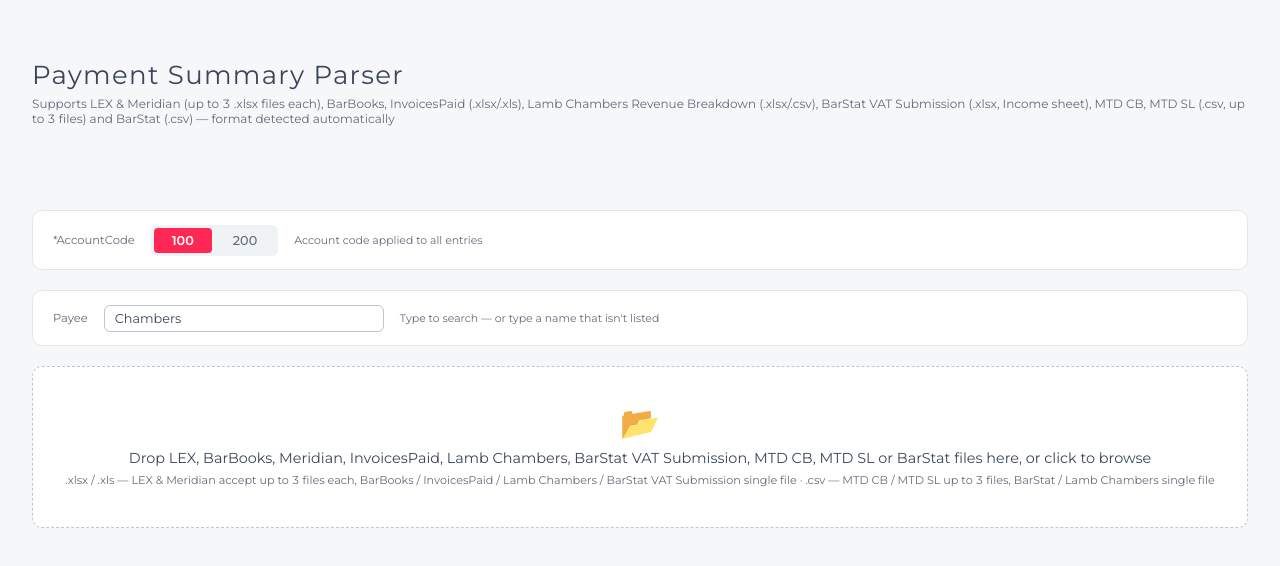
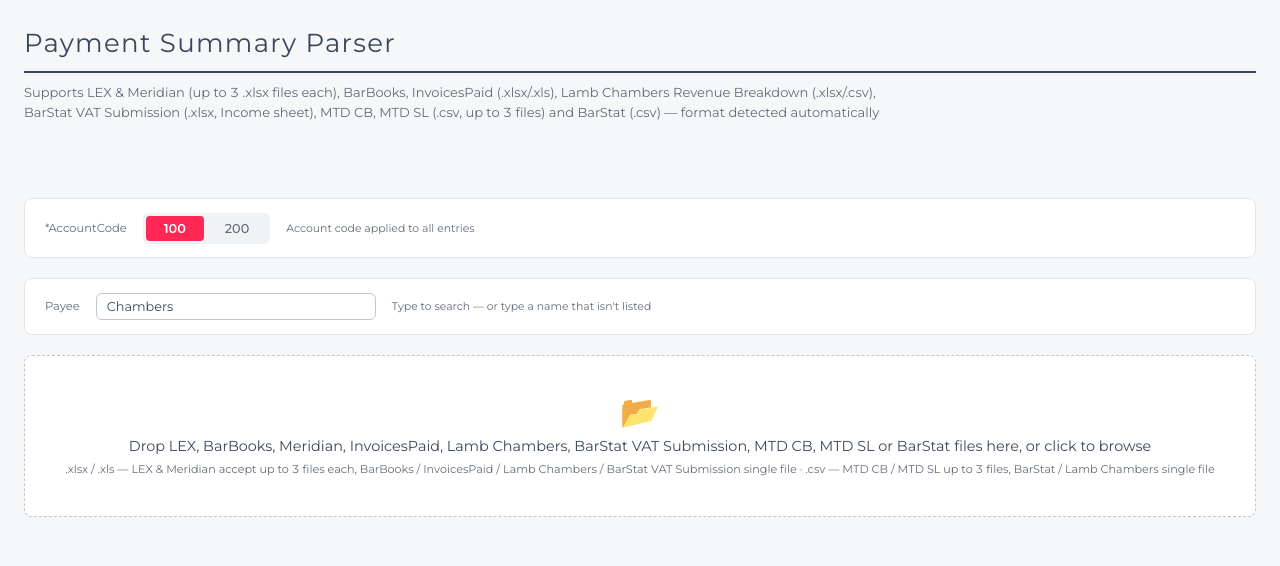
Before and after one commit to queahs/PaymentSummaryParser, a plain HTML site: page index.html in a window 1280 px wide. Drawn offline with Linux system fonts and the light colour scheme.

Commit message:
Sync Payment Summary Parser from ParserToolsSuite (bf1941c) (#13)
Co-authored-by: github-actions[bot] <41898282+github-actions[bot]@users.noreply.github.com>

```diff
--- a/index.html
+++ b/index.html
@@ -55,6 +55,35 @@
 
   --pf-radius:6px;
   --pf-radius-lg:10px;
+
+  /* ── Layout standards (suite convention) ─────────────────────────────── */
+  --pf-page-max:1400px;      /* page column: centred, this wide at most */
+  --pf-gutter:24px;          /* side margin of the page column */
+  --pf-btn-h:36px;           /* regular button height */
+  --pf-btn-h-sm:28px;        /* small button height (toolbars, table rows) */
+  --pf-btn-radius:6px;       /* every rectangular button */
+  --pf-btn-font:13px;
+  --pf-btn-font-sm:12px;
+  --pf-card-radius:8px;      /* every card / panel */
+}
+
+/* Page column: the same width and left edge on every tool. */
+.pf-page.pf-page{
+  box-sizing:border-box; width:100%; max-width:var(--pf-page-max);
+  margin-left:auto; margin-right:auto;
+  padding-left:var(--pf-gutter); padding-right:var(--pf-gutter);
+}
+
+/* Page heading block: the title row (title, plus any controls on the right)
+   sits on a 2px Dark Grey line, with one line of description under it. */
+.pf-head.pf-head{
+  display:flex; align-items:center; justify-content:space-between; gap:12px 16px; flex-wrap:wrap;
+  border-bottom:2px solid var(--pf-dark-grey); padding:0 0 12px; margin:28px 0 10px;
+}
+.pf-head.pf-head .pf-title{ margin:0; }
+.pf-desc.pf-desc{
+  font-family:var(--pf-font); font-size:13px; line-height:1.5; font-weight:var(--pf-weight-regular);
+  color:var(--pf-text-muted); margin:0 0 24px; max-width:900px;
 }
 
 /* Tool page title: one style on every tool (26px Montserrat Regular, brand
@@ -65,6 +94,30 @@
   text-transform:none;
 }
 .pf-title.pf-title span, .pf-title.pf-title strong, .pf-title.pf-title b{ font-weight:inherit; }
+
+/* Top banner on every tool: Dark Grey bar, logo on a white tile, "All tools"
+   link, and "Signed in as" on the right. Each page keeps only its own margins,
+   which stretch the bar to the window edges. */
+.pf-nav.pf-nav{
+  display:flex; align-items:center; justify-content:space-between; gap:16px;
+  box-sizing:border-box; min-height:44px; padding:8px 20px; border:0; border-radius:0;
+  background:var(--pf-dark-grey); color:#fff; font-family:var(--pf-font); font-size:12px; line-height:1.3;
+}
+.pf-nav.pf-nav .pf-nav-side{ display:flex; align-items:center; gap:12px; }
+.pf-nav.pf-nav .pf-nav-logo{
+  height:28px; width:auto; display:block; box-sizing:content-box;
+  background:#fff; border-radius:3px; padding:3px 8px;
+}
+.pf-nav.pf-nav a{ color:var(--pf-on-dark-muted); text-decoration:none; font-weight:600; }
+.pf-nav.pf-nav a:hover{ color:#fff; }
+/* "Instructions" (or any other banner button): red, on the right, before "Signed in as". */
+.pf-nav.pf-nav .pf-nav-btn{
+  display:inline-flex; align-items:center; gap:6px; min-height:28px; box-sizing:border-box;
+  padding:4px 12px; border:0; border-radius:var(--pf-btn-radius); cursor:pointer;
+  background:var(--pf-red); color:#fff; font-family:var(--pf-font); font-size:12px; font-weight:700;
+  text-decoration:none; line-height:1;
+}
+.pf-nav.pf-nav .pf-nav-btn:hover{ background:var(--pf-red-hover); color:#fff; }
 
 /* Figures line up in columns without needing a monospace font. */
 body{ font-variant-numeric:tabular-nums; }
@@ -90,15 +143,10 @@ body{ font-variant-numeric:tabular-nums; }
     --lamb-accent: var(--pf-red-text);
     --slate: var(--pf-text-muted); --amber: var(--pf-warning);
   }
-  body { background: var(--bg); color: var(--text); font-family: var(--pf-font); min-height: 100vh; padding: 2.5rem 2rem; }
+  body { background: var(--bg); color: var(--text); font-family: var(--pf-font); min-height: 100vh; padding: 0 0 2.5rem; }
   ::-webkit-scrollbar { width: 6px; height: 6px; }
   ::-webkit-scrollbar-track { background: var(--bg3); }
   ::-webkit-scrollbar-thumb { background: var(--border2); border-radius: 3px; }
-  .container { max-width: 1280px; margin: 0 auto; }
-
-  header { margin: 1.25rem 0 2rem; }
-  h1 { font-family: var(--pf-font); font-size: 1.6rem; font-weight: var(--pf-weight-regular); letter-spacing: var(--pf-headline-tracking); color: var(--text); margin-bottom: 0.3rem; }
-  .subtitle { font-size: 0.75rem; color: var(--muted); }
 
   .format-badge-wrap { margin-bottom: 1.25rem; min-height: 2rem; display: flex; align-items: center; }
   .format-badge { display: none; align-items: center; gap: 8px; padding: 6px 14px; border-radius: 20px; font-size: 0.72rem; font-weight: 600; letter-spacing: 0.06em; text-transform: uppercase; }
@@ -106,7 +154,7 @@ body{ font-variant-numeric:tabular-nums; }
   .format-badge.bst, .format-badge.mtdsl, .format-badge.lamb, .format-badge.meridian { display: inline-flex; background: var(--pf-red-tint); border: 1px solid var(--pf-red); color: var(--accent-text); }
   .format-badge .dot { width: 7px; height: 7px; border-radius: 50%; flex-shrink: 0; background: var(--pf-red); }
 
-  .control-row { display: flex; align-items: center; gap: 1rem; flex-wrap: wrap; background: var(--bg2); border: 1px solid var(--border); border-radius: 10px; padding: 0.85rem 1.25rem; margin-bottom: 1.25rem; }
+  .control-row { display: flex; align-items: center; gap: 1rem; flex-wrap: wrap; background: var(--bg2); border: 1px solid var(--border); border-radius: var(--pf-card-radius); padding: 0.85rem 1.25rem; margin-bottom: 1.25rem; }
   .ctrl-label { font-size: 0.72rem; color: var(--muted); white-space: nowrap; }
   .toggle-pills { display: flex; background: var(--bg3); border-radius: 6px; padding: 3px; gap: 3px; }
   .toggle-pill { padding: 5px 18px; border-radius: 4px; font-size: 0.8rem; font-weight: 500; cursor: pointer; border: none; background: transparent; color: var(--muted); font-family: var(--pf-font); transition: background 0.15s, color 0.15s; }
@@ -124,7 +172,7 @@ body{ font-variant-numeric:tabular-nums; }
   .chambers-opt.manual { border-top: 1px solid var(--border); font-style: italic; }
   .chambers-opt.empty { color: var(--muted); cursor: default; }
 
-  .drop-zone { border: 1.5px dashed var(--border2); border-radius: 10px; padding: 2.5rem 2rem; text-align: center; cursor: pointer; background: var(--bg2); transition: border-color 0.2s, background 0.2s; margin-bottom: 1.25rem; user-select: none; }
+  .drop-zone { border: 1.5px dashed var(--border2); border-radius: var(--pf-card-radius); padding: 2.5rem 2rem; text-align: center; cursor: pointer; background: var(--bg2); transition: border-color 0.2s, background 0.2s; margin-bottom: 1.25rem; user-select: none; }
   .drop-zone:hover, .drop-zone.dragging { border-color: var(--accent); background: var(--pf-red-tint); }
   .drop-icon { font-size: 2rem; margin-bottom: 0.6rem; line-height: 1; }
   .drop-label { font-size: 0.9rem; color: var(--text); font-family: var(--pf-font); }
@@ -154,7 +202,7 @@ body{ font-variant-numeric:tabular-nums; }
   .match-badge { display: inline-flex; align-items: center; gap: 5px; padding: 5px 10px; border-radius: 6px; font-size: 0.72rem; font-weight: 500; }
   .match-badge.ok  { background: var(--pf-success-bg); border: 1px solid var(--pf-success-border); color: var(--green); }
   .match-badge.err { background: var(--pf-error-bg);   border: 1px solid var(--pf-error-border);   color: var(--red); }
-  .copy-btn { padding: 5px 14px; border-radius: 6px; cursor: pointer; font-size: 0.72rem; font-family: var(--pf-font); font-weight: 500; letter-spacing: 0.02em; transition: background 0.15s, border-color 0.15s; border: 1px solid var(--border2); background: var(--bg2); color: var(--text); }
+  .copy-btn { display: inline-flex; align-items: center; justify-content: center; min-height: var(--pf-btn-h); padding: 0 14px; border-radius: var(--pf-btn-radius); cursor: pointer; font-size: var(--pf-btn-font); font-family: var(--pf-font); font-weight: 500; letter-spacing: 0.02em; transition: background 0.15s, border-color 0.15s; border: 1px solid var(--border2); background: var(--bg2); color: var(--text); }
   .copy-btn:hover { background: var(--bg3); border-color: var(--text); }
   /* Bank exports are the main action (brand Red); Sales exports are filled
      in brand Dark Grey; Copy CSV stays a plain outlined button. */
@@ -206,11 +254,11 @@ body{ font-variant-numeric:tabular-nums; }
 </style>
 </head>
 <body>
-<div class="container">
-  <header>
+<div class="container pf-page">
+  <div class="pf-head">
     <h1 class="pf-title">Payment Summary Parser</h1>
-    <p class="subtitle" id="hdr-sub">Supports LEX &amp; Meridian (up to 3 .xlsx files each), BarBooks, InvoicesPaid (.xlsx/.xls), Lamb Chambers Revenue Breakdown (.xlsx/.csv), BarStat VAT Submission (.xlsx, Income sheet), MTD CB, MTD SL (.csv, up to 3 files) and BarStat (.csv) &mdash; format detected automatically</p>
-  </header>
+  </div>
+  <p class="pf-desc" id="hdr-sub">Supports LEX &amp; Meridian (up to 3 .xlsx files each), BarBooks, InvoicesPaid (.xlsx/.xls), Lamb Chambers Revenue Breakdown (.xlsx/.csv), BarStat VAT Submission (.xlsx, Income sheet), MTD CB, MTD SL (.csv, up to 3 files) and BarStat (.csv) &mdash; format detected automatically</p>
 
   <div class="format-badge-wrap">
     <div class="format-badge" id="format-badge">
@@ -280,7 +328,7 @@ body{ font-variant-numeric:tabular-nums; }
           <span class="match-badge" id="vat-badge" style="margin-top:2px;"></span>
         </div>
       </div>
-      <div id="vat-warning" style="display:none; margin-top:0.75rem; padding:0.5rem 0.75rem; background:var(--pf-warning-bg); border:1px solid var(--pf-warning-border); border-radius:6px; font-size:0.72rem; color:var(--pf-warning);"></div>
+      <div id="vat-warning" style="display:none; margin-top:0.75rem; padding:0.5rem 0.75rem; background:var(--pf-warning-bg); border:1px solid var(--pf-warning-border); border-radius:var(--pf-card-radius); font-size:0.72rem; color:var(--pf-warning);"></div>
     </div>
 
     <div class="summary-bar">
```
